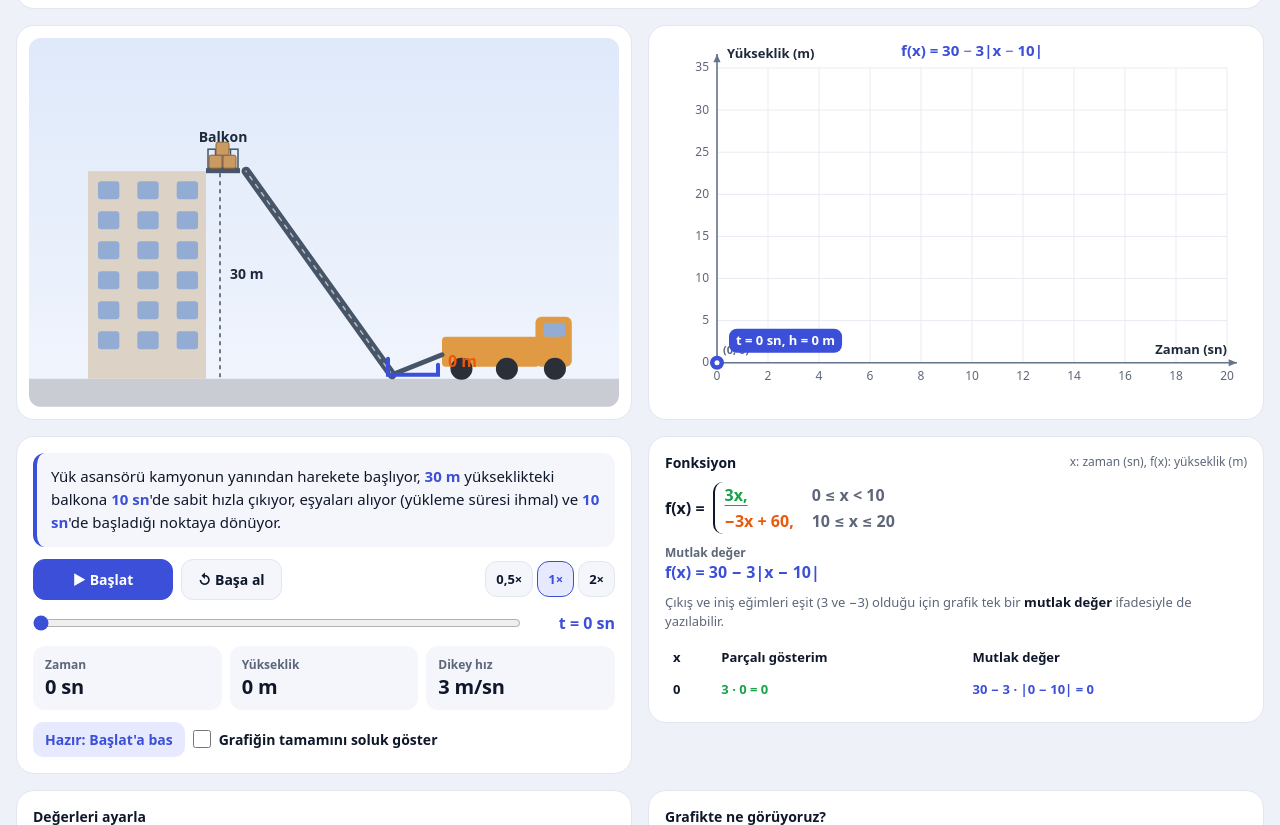
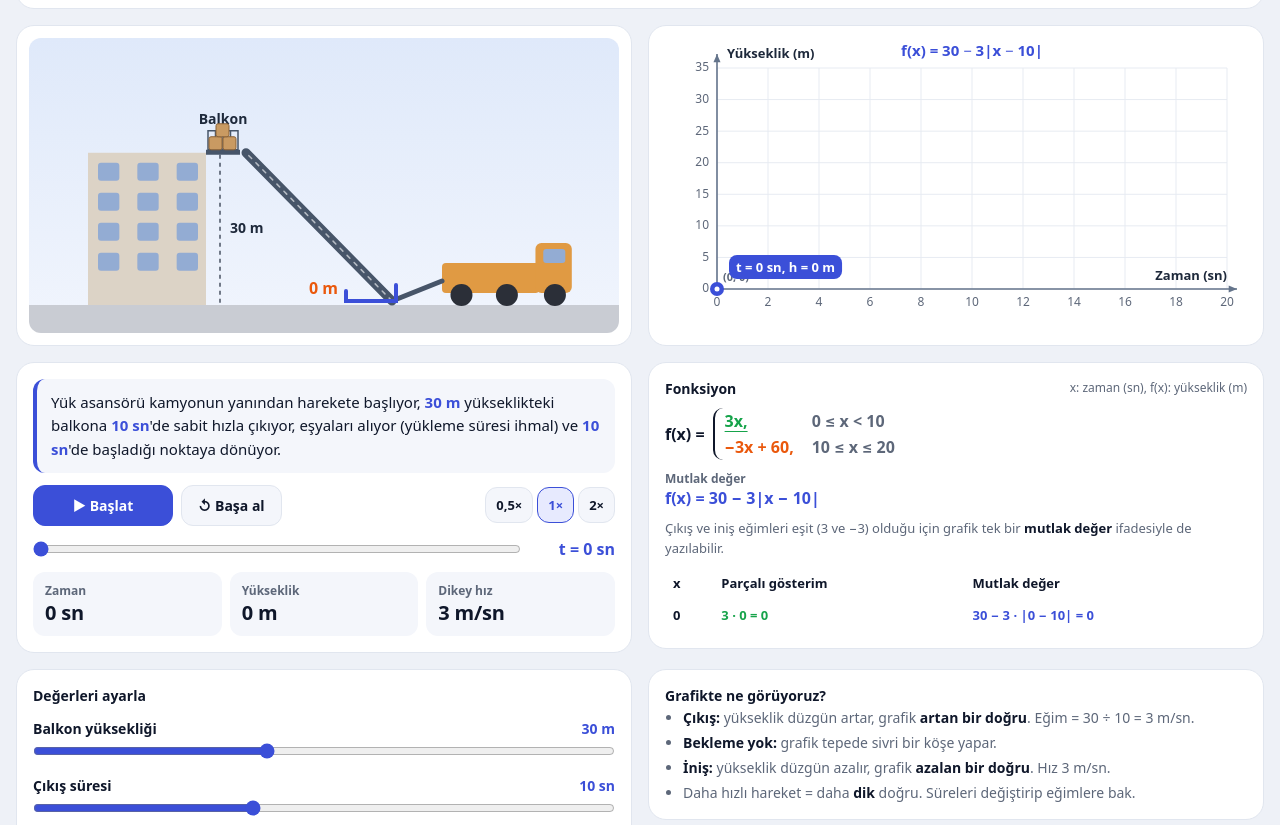
Before and after one commit to BurcuBoncukcu/matematiklaboratuvari, a plain HTML site: page projects/zamanabagliyukseklik.html in a window 1280 px wide. Shown: the part 82-907 px from the top of the page. Drawn offline with Linux system fonts and the light colour scheme.

Commit message:
Animasyon ve grafik küçültüldü, durum yazısı ve soluk grafik seçeneği kaldırıldı

```diff
--- a/projects/zamanabagliyukseklik.html
+++ b/projects/zamanabagliyukseklik.html
@@ -73,7 +73,7 @@
   .icon-btn:hover { border-color: var(--accent); }
 
   .stage, .below { display: grid; grid-template-columns: repeat(2, minmax(0, 1fr)); gap: 16px; align-items: start; }
-  .canvas-box { position: relative; width: 100%; aspect-ratio: 16 / 10; }
+  .canvas-box { position: relative; width: 100%; aspect-ratio: 16 / 8; max-height: 44vh; min-height: 240px; }
   canvas { position: absolute; inset: 0; width: 100%; height: 100%; display: block; border-radius: 12px; }
   .card { background: var(--surface); border: 1px solid var(--border); border-radius: 18px; padding: 12px; min-width: 0; }
   .controls { display: flex; flex-direction: column; gap: 12px; padding: 16px; }
@@ -189,10 +189,6 @@
         <div class="ro"><span>Zaman</span><strong id="roT">0 sn</strong></div>
         <div class="ro"><span>Yükseklik</span><strong id="roH">0 m</strong></div>
         <div class="ro"><span>Dikey hız</span><strong id="roV">0 m/sn</strong></div>
-      </div>
-      <div class="row">
-        <div class="state" id="state">Hazır</div>
-        <label class="check"><input type="checkbox" id="fullCurve"> Grafiğin tamamını soluk göster</label>
       </div>
     </div>
 
@@ -464,7 +460,6 @@
     document.querySelectorAll('[data-speed]').forEach(x => x.setAttribute('aria-pressed', x === b));
   });
   $('timeSlider').addEventListener('input', e => { playing = false; t = sc.duration(P()) * e.target.value / 1000; draw(); });
-  $('fullCurve').addEventListener('change', draw);
   $('themeBtn').onclick = () => {
     const root = document.documentElement;
     root.dataset.theme = root.dataset.theme === 'dark' ? 'light' : 'dark';
@@ -585,14 +580,14 @@
     const hh = sc.h(p, t), f = hh / p.H;
     const px = x0 + (x1 - x0) * f, py = y0 + (y1 - y0) * f;
     ctx.strokeStyle = css('--accent'); ctx.lineWidth = 4;
-    ctx.beginPath(); ctx.moveTo(px - 4, py - 16); ctx.lineTo(px - 4, py); ctx.lineTo(px + 46, py); ctx.lineTo(px + 46, py - 10); ctx.stroke();
+    ctx.beginPath(); ctx.moveTo(px - 46, py - 10); ctx.lineTo(px - 46, py); ctx.lineTo(px + 4, py); ctx.lineTo(px + 4, py - 16); ctx.stroke();
     ctx.lineCap = 'butt';
     // kutular: balkonda bekler, platform tepeye varınca platforma geçer
     const loaded = t >= p.tu - 1e-6;
-    if (loaded) boxStack(ctx, px + 6, py - 2); else boxStack(ctx, balX + 3, balY - 3);
+    if (loaded) boxStack(ctx, px - 38, py - 2); else boxStack(ctx, balX + 3, balY - 3);
     // yükseklik etiketi
-    ctx.fillStyle = css('--warn'); ctx.font = '800 16px system-ui'; ctx.textAlign = 'left'; ctx.textBaseline = 'middle';
-    ctx.fillText(`${fmt(hh)} m`, px + 56, py - 12);
+    ctx.fillStyle = css('--warn'); ctx.font = '800 16px system-ui'; ctx.textAlign = 'right'; ctx.textBaseline = 'middle';
+    ctx.fillText(`${fmt(hh)} m`, px - 54, py - 12);
   }
 
   function drawWheel(ctx, w, h, p, t) {
@@ -738,7 +733,7 @@
     };
     const fm = sc.formula(p);
     // soluk tam grafik
-    if ($('fullCurve').checked) {
+    if (false) {
       ctx.strokeStyle = css('--curve'); ctx.globalAlpha = .25; ctx.lineWidth = 2; ctx.setLineDash([6, 5]);
       path(T); ctx.stroke(); ctx.setLineDash([]); ctx.globalAlpha = 1;
     }
@@ -800,13 +795,7 @@
     $('timeSlider').value = T ? Math.round(t / T * 1000) : 0;
     $('playBtn').textContent = playing ? '❚❚ Durdur' : t >= T - 1e-6 && t > 0 ? '▶ Tekrar' : '▶ Başlat';
 
-    let st;
-    if (t >= T - 1e-6 && t > 0) st = 'Hareket tamamlandı';
-    else if (t === 0 && !playing) st = 'Hazır: Başlat\'a bas';
-    else if (v > 0.05) st = `↑ Yükseliyor: grafik artıyor`;
-    else if (v < -0.05) st = `↓ Alçalıyor: grafik azalıyor`;
-    else st = `→ Yükseklik sabit: grafik yatay`;
-    $('state').textContent = st;
+
     updateFormula(p, t);
   }
 
```
